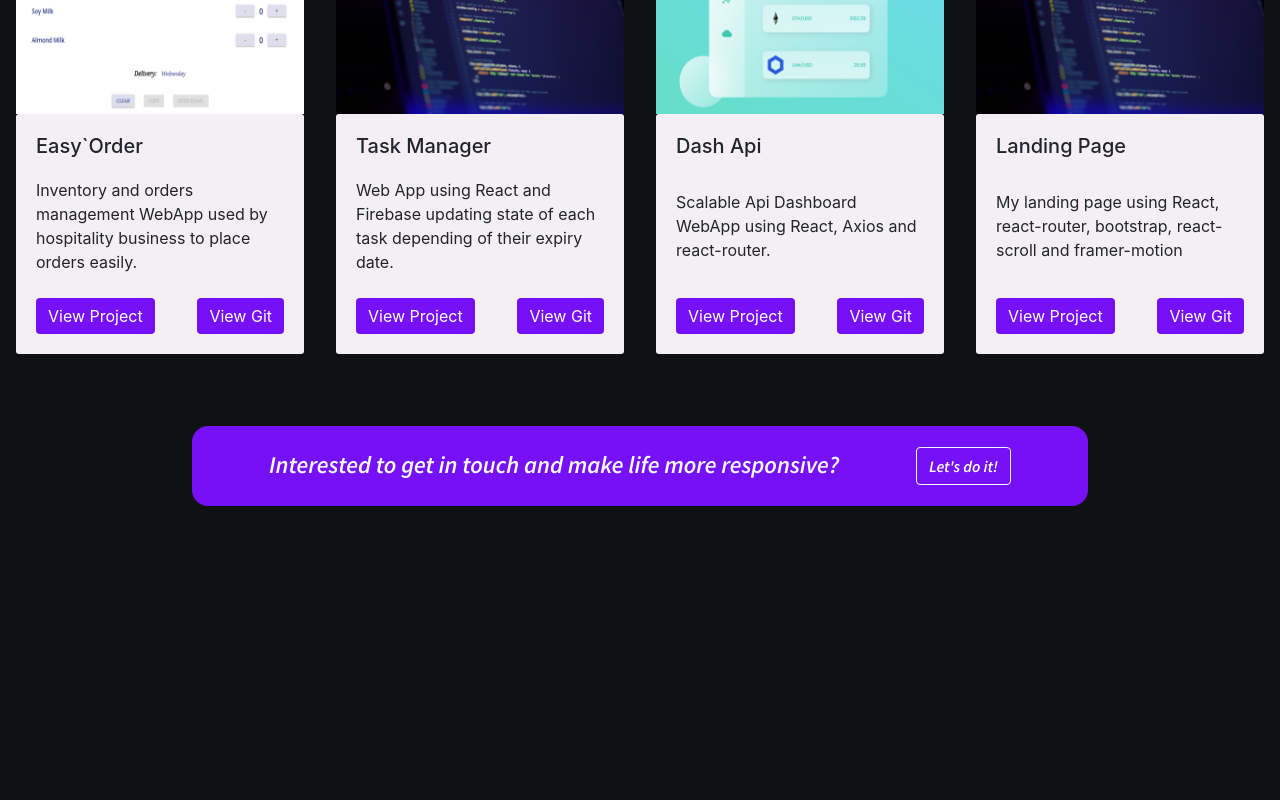
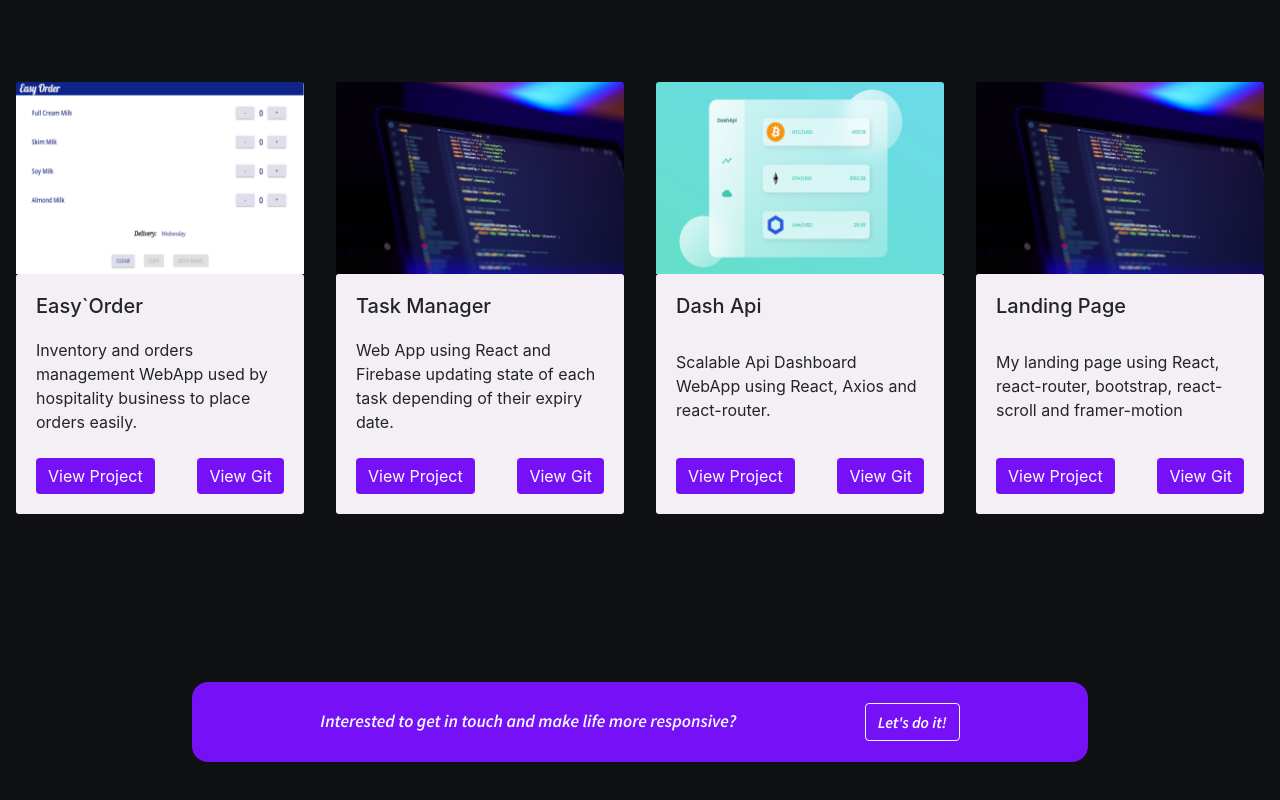
Before and after one commit to AnthonyAlmany/AnthonyAlmany.github.io, a React (Create React App) app: page / in a window 1280 px wide. Shown: the part 2737-3537 px from the top of the page. Before the commit the page ends 3283 px from the top, so only its background shows below. Built offline with nearby package versions, Linux system fonts and the light colour scheme; a web font is replaced by a local one.

Commit message:
add new style contact container

```diff
--- a/src/style/style.css
+++ b/src/style/style.css
@@ -189,7 +189,7 @@ background-size: cover;
 
 /* Languages */
 .skills-component{
-    height: 40rem;
+    height: 50rem;
     display: flex;
     flex-direction: column;
     justify-content: space-around;
@@ -254,8 +254,8 @@ background-size: cover;
 
 /* Contact */
 .contact{
-    height: 20vh;
-    margin-top: 2rem;
+    height: 10rem;
+    margin-top: 8rem;
 }
 .contact-container{
     justify-content: space-evenly;
@@ -265,10 +265,12 @@ background-size: cover;
     border-radius: 1rem;
     color: var(--white);
     font-family: 'Source Sans Pro', sans-serif;
+
     text-align: center;
 }
 .contact-container h4{
     padding-top: 7px;
+    font-size: calc(10px + (20 - 10) * ((100vw - 300px) / (1600 - 300)));
 }
 
 /* Form */
@@ -431,6 +433,7 @@ textarea {
         /* Contact */
         #contact{
             margin-left: 0;
+            margin-top: 4rem;
         }
         .contact-container{
             width: 80%;
```
